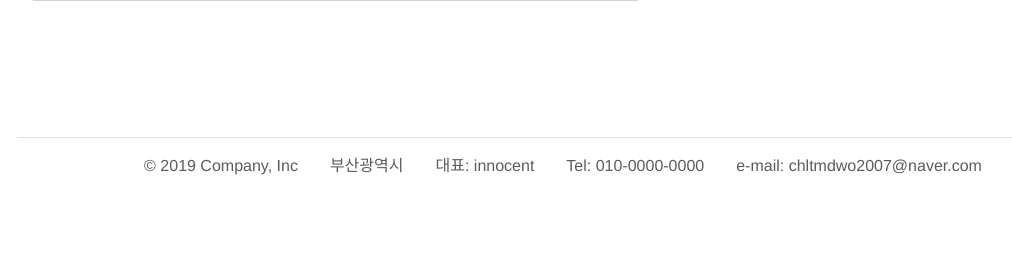
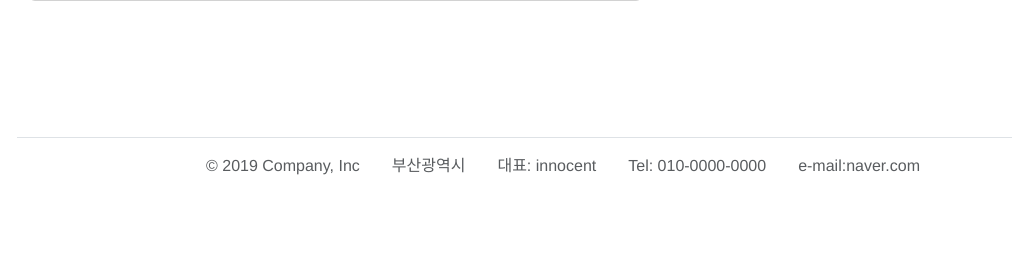
Before and after one commit to mr-Choi07/ByteHive2, a PHP site: page /contact.php in a window 1280 px wide. Shown: the part 1017-1291 px from the top of the page, without its empty margins (77-1089 px from the left). Run offline with PHP 8.4, Linux system fonts and the light colour scheme; a stand-in replaces the project's code that opens the database connection; some web fonts are replaced.

Commit message:
Update inc_footer.php

```diff
--- a/inc_footer.php
+++ b/inc_footer.php
@@ -5,7 +5,7 @@
             <p class="text-muted nav-link mt-2">부산광역시</p>
             <p class="text-muted nav-link mt-2">대표: innocent</p>
             <p class="text-muted nav-link mt-2">Tel: 010-0000-0000</p>
-            <p class="text-muted nav-link mt-2">e-mail: chltmdwo2007@naver.com</p>
+            <p class="text-muted nav-link mt-2">e-mail:naver.com</p>
           </ul>
         </footer>
       </div>
```
